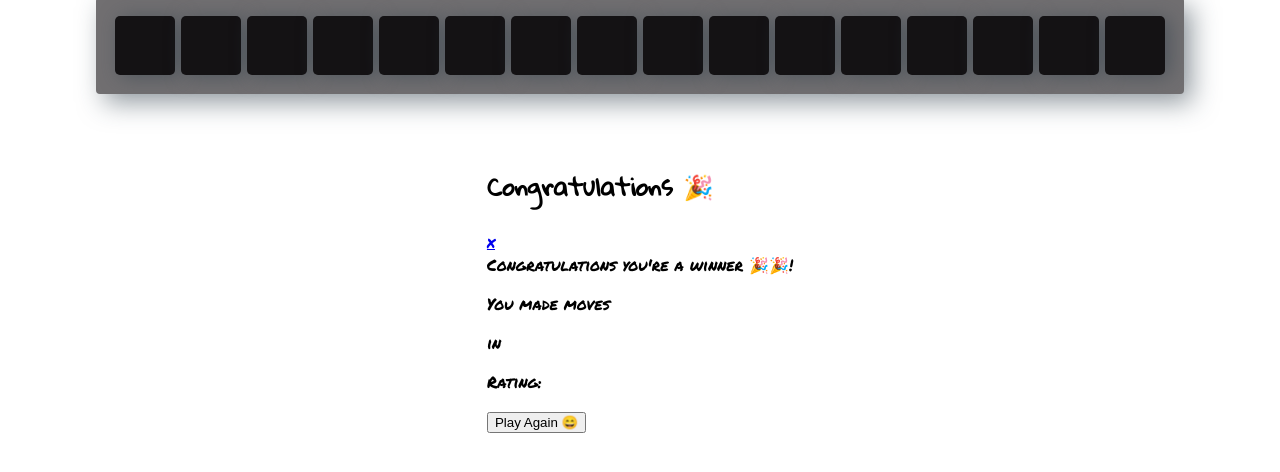
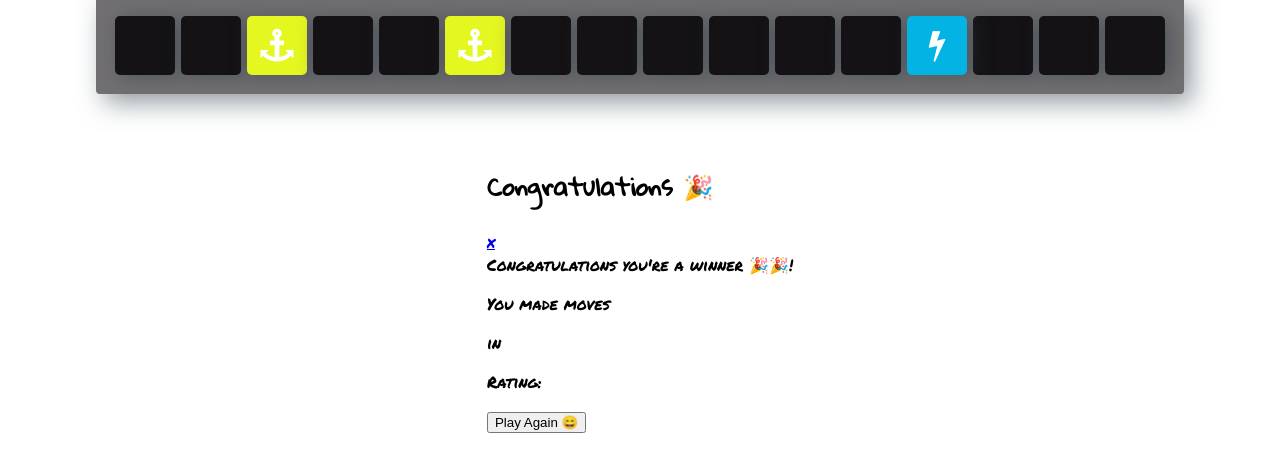
Before and after one commit to TheDavidGage/memory-game, a plain HTML site: page index.html in a window 1280 px wide. Shown: the part 240-712 px from the top of the page. Drawn offline with Linux system fonts and the light colour scheme; a web font is replaced by a local one.

Commit message:
more styling

```diff
--- a/css/app.css
+++ b/css/app.css
@@ -66,3 +66,45 @@ h2 {
   align-items: center;
   box-shadow: 5px 2px 20px 0 rgba(46, 61, 73, 0.5);
 }
+
+.deck .card.open {
+  transform: rotateY(0);
+  background: #02b3e4;
+  cursor: default;
+  animation-name: flipInY;
+  -webkit-backface-visibility: visible !important;
+  backface-visibility: visible !important;
+  animation-duration: .75s;
+}
+
+.deck .card.show {
+  font-size: 33px;
+}
+
+.deck .card.match {
+  cursor: default;
+  background: #E5F720;
+  font-size: 33px;
+  animation-name:  rubberBand;
+  -webkit-backface-visibility: visible !important;
+  backface-visibility: visible !important;
+  animation-duration: .75s;
+}
+
+.deck .card.unmatched {
+  animation-name: pulse;
+  -webkit-backface-visibility: visible !important;
+  backface-visibility: visible !important;
+  animation-duration: .75s;
+  background: #e2043b;
+}
+
+.deck .card.disabled {
+  pointer-events: none;
+  opacity: 0.9;
+}
+
+
+/*
+* Styles for the Score Panel
+*/
```
